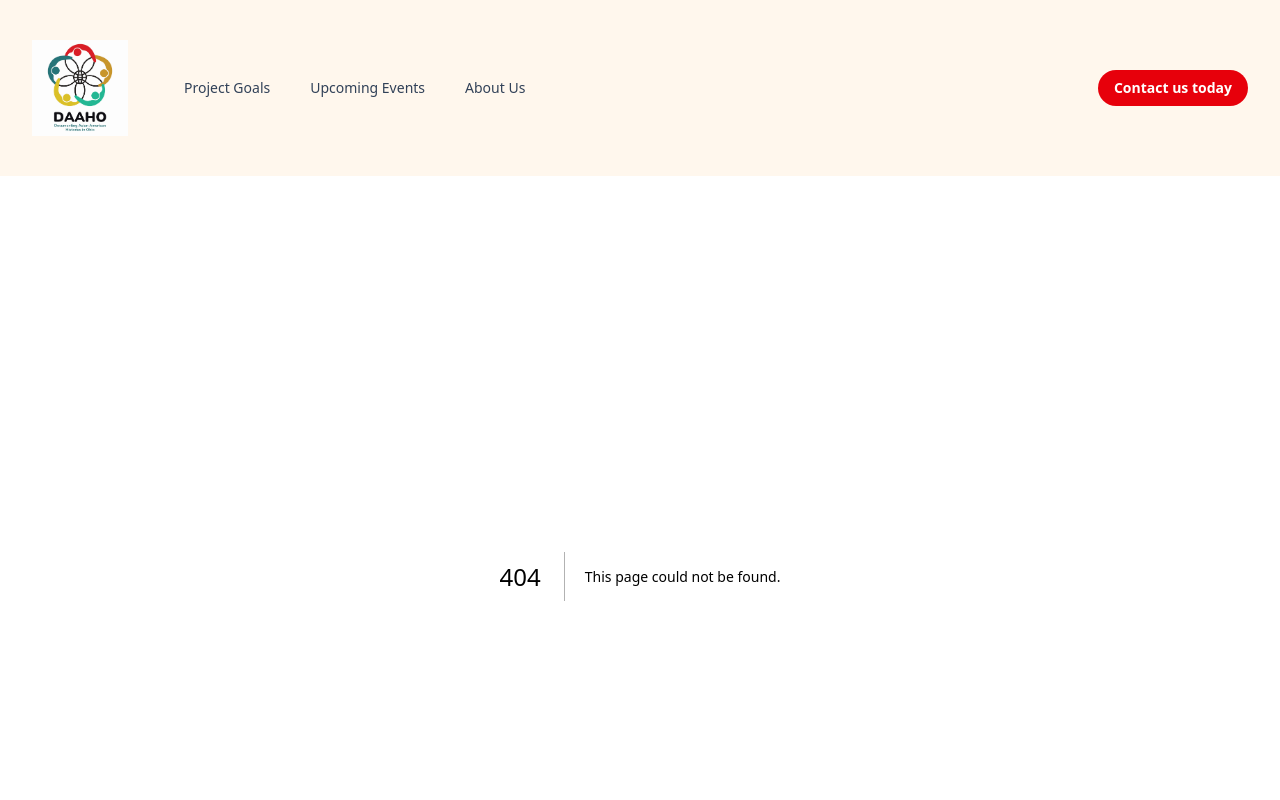
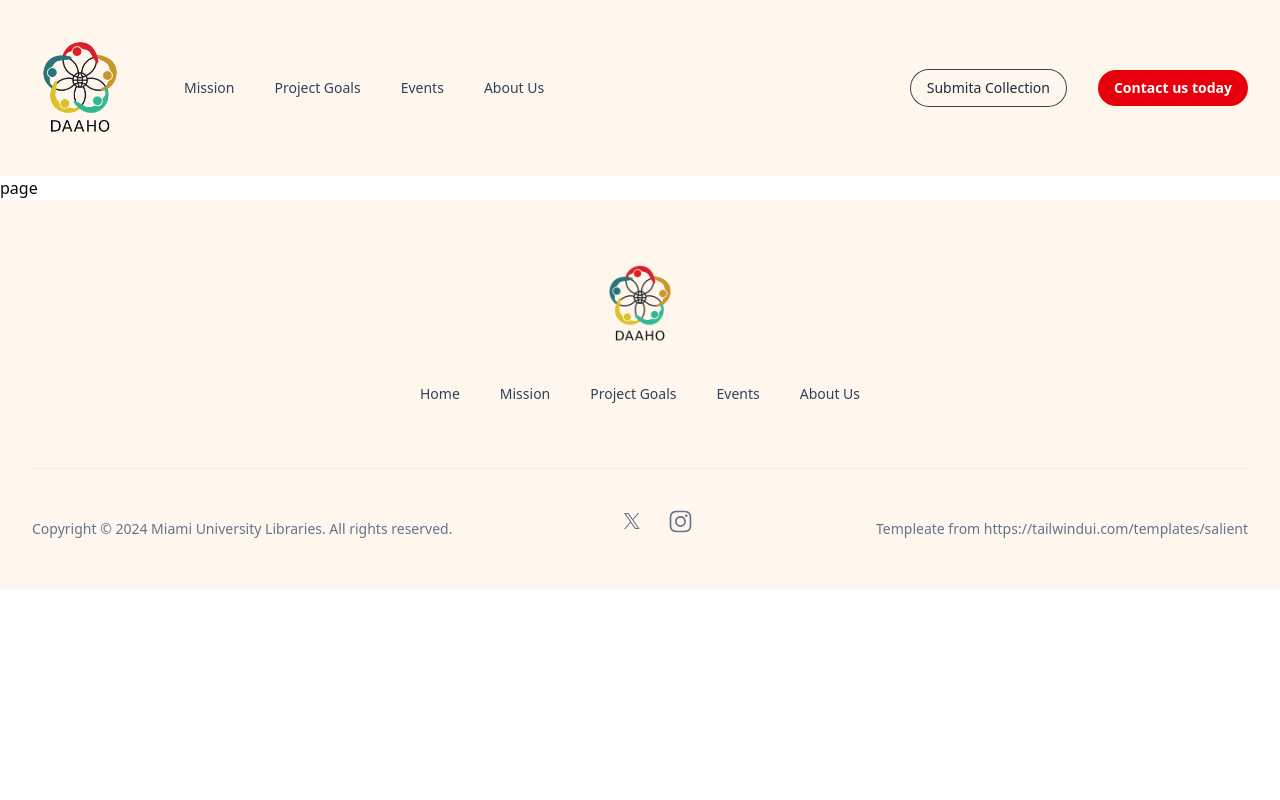
Before and after one commit to Meng-V/daaho, a Next.js app: page /submit in a window 1280 px wide. Before the commit this address had no page. Shown: the top 800 px of the page. Built offline with nearby package versions, Linux system fonts and the light colour scheme.

Commit message:
added changes v1

```diff
--- a/app/contact/page.tsx
+++ b/app/contact/page.tsx
@@ -58,7 +58,7 @@ function ContactForm() {
           <TextInput label="Message" name="message" />
 
         </div>
-        <Button type="submit" className="mt-10">
+        <Button type="submit" className="mt-10 bg-gray-300 cursor-not-allowed opacity-50" disabled>
           {`Form under construction`}
         </Button>
       </form>
--- /dev/null
+++ b/app/submit/page.tsx
@@ -0,0 +1,9 @@
+import React from 'react'
+
+const page = () => {
+  return (
+    <div>page</div>
+  )
+}
+
+export default page
--- a/components/Footer.tsx
+++ b/components/Footer.tsx
@@ -1,7 +1,8 @@
 import Link from 'next/link'
 
 import { Container } from '@/components/UI/Container'
-import Logo from "@/images/logos/logo.jpg"
+import Logo from "@/images/logos/logo_n.png"
+import { NAV_LINKS } from '@/constant/StaticInfo'
 
 
 function NavLink({
@@ -26,12 +27,17 @@ export function Footer() {
     <footer className="bg-orange-50">
       <Container>
         <div className="py-16 flex flex-col items-center">
-          <img src={Logo.src} alt="DAAHO" className="h-20" />
+          <Link href="/" aria-label="Home">
+            <img src={Logo.src} alt="DAAHO" className="h-20" />
+          </Link>
           <nav className="mt-10 text-sm" aria-label="quick links">
             <div className="-my-1 flex justify-center gap-x-6">
-              <NavLink href="#project-goals">Project Goals</NavLink>
-              <NavLink href="#upcoming-events">Upcoming Events</NavLink>
-              <NavLink href="#about-us">About Us</NavLink>
+              <NavLink href="/" key="home">Home</NavLink>
+              {NAV_LINKS.map((link) => (
+                <NavLink key={link.href} href={link.href}>
+                  {link.name}
+                </NavLink>
+              ))}
             </div>
           </nav>
         </div>
--- a/components/Goals.tsx
+++ b/components/Goals.tsx
@@ -112,7 +112,7 @@ export function Goals() {
             </span>
           </h2>
           <p className="mt-8 text-lg text-slate-700">
-            We define Asian Americans in a broad sense and the term includes both Asian American citizens and diasporic Asians. We use this term intentionally, stressing that Asians belong to the U.S. and that Asian culture is part of the U.S. culture.
+            Our project aims to achieve the following six goals by working with scholars, librarians, archivists, local communities, and partners.
           </p>
         </div>
         <FeaturesMobile />
--- a/components/Header.tsx
+++ b/components/Header.tsx
@@ -9,7 +9,8 @@ import {
 
 import { Button } from '@/components/UI/Button'
 import { HeaderContainer } from './UI/HeaderContainer'
-import Logo from "@/images/logos/logo.jpg"
+import Logo from "@/images/logos/logo_n.png"
+import { NAV_LINKS } from '@/constant/StaticInfo'
 
 import Link from 'next/link'
 import clsx from 'clsx'
@@ -93,11 +94,12 @@ function MobileNavigation() {
         transition
         className="absolute inset-x-0 top-full mt-4 flex origin-top flex-col rounded-2xl bg-white p-4 text-lg tracking-tight text-slate-900 shadow-xl ring-1 ring-slate-900/5 data-closed:scale-95 data-closed:opacity-0 data-enter:duration-150 data-leave:duration-100 data-enter:ease-out data-leave:ease-in"
       >
-        <MobileNavLink href="#project-goals">Project Goals</MobileNavLink>
-        <MobileNavLink href="#upcoming-events">Upcoming Events</MobileNavLink>
-        <MobileNavLink href="#about-us">About Us</MobileNavLink>
+        {NAV_LINKS.map((link) => (
+          <MobileNavLink key={link.href} href={link.href}>
+            {link.name}
+          </MobileNavLink>
+        ))}
         <hr className="m-2 border-slate-300/40" />
-        {/* <MobileNavLink href="/login">Get Involved</MobileNavLink> */}
       </PopoverPanel>
     </Popover>
   )
@@ -113,18 +115,20 @@ export function Header() {
               <Image className="h-24 w-auto" src={Logo} alt={'DAAHO Logo'} />
             </Link>
             <div className="hidden md:flex md:gap-x-6">
-              <NavLink href="#project-goals">Project Goals</NavLink>
-              <NavLink href="#upcoming-events">Upcoming Events</NavLink>
-              <NavLink href="#about-us">About Us</NavLink>
+              {NAV_LINKS.map((link) => (
+                <NavLink key={link.href} href={link.href}>
+                  {link.name}
+                </NavLink>
+              ))}
             </div>
           </div>
           <div className="flex items-center gap-x-5 md:gap-x-8">
             <div className="hidden md:block">
-              {/* <NavLink href="/login">Get Involved</NavLink> */}
             </div>
+            <Button variant="outline" color="red" href="/submit">Submit<span className='hidden lg:inline'> a Collection</span></Button>
             <Button href="/contact" color="red">
               <span>
-                Contact us <span className="hidden lg:inline">today</span>
+                Contact<span className="hidden lg:inline"> us today</span>
               </span>
             </Button>
             <div className="-mr-1 md:hidden">
--- a/components/Hero.tsx
+++ b/components/Hero.tsx
@@ -41,14 +41,14 @@ const Hero = () => {
                 </div>
 
                 <div className="relative max-w-3xl flex flex-col items-center justify-center gap-y-4 sm:gap-y-8 mx-auto text-center h-[30rem] sm:h-[45rem] ">
-                    <Link
+                    {/* <Link
                         href="#upcoming-events"
                     >
                         <RedButton
                             buttonType="submit"
                             buttonName="Upcoming Events"
                         />
-                    </Link>
+                    </Link> */}
                 </div>
             </div>
 
--- a/components/Mission.tsx
+++ b/components/Mission.tsx
@@ -5,7 +5,7 @@ export function Mission() {
   return (
     <section
       id="mission-statement"
-      className="bg-radial-[at_25%_25%] from-gray-900 to-blue-900 py-24"
+      className="bg-radial-[at_25%_18%] from-gray-900 to-sky-900 py-24"
     >
       <Container>
         <div className="md:text-center">
--- a/components/UI/Button.tsx
+++ b/components/UI/Button.tsx
@@ -19,6 +19,7 @@ const variantStyles = {
   outline: {
     slate:
       'ring-slate-200 text-slate-700 hover:text-slate-900 hover:ring-slate-300 active:bg-slate-100 active:text-slate-600 focus-visible:outline-red-600 focus-visible:ring-slate-300',
+    red: "ring-gray-700 text-gray-800 hover:text-red-700 hover:ring-red-600 active:bg-red-100 active:text-red-700 focus-visible:outline-red-500 focus-visible:ring-red-600",
     white:
       'ring-slate-700 text-white hover:ring-slate-500 active:ring-slate-700 active:text-slate-400 focus-visible:outline-white',
   },
--- a/components/Upcoming.tsx
+++ b/components/Upcoming.tsx
@@ -59,7 +59,7 @@ export function Upcoming() {
   return (
     <section
       id="upcoming-events"
-      className="bg-radial-[at_25%_25%] from-gray-900 to-blue-900 py-24"
+      className="bg-radial-[at_25%_25%] from-gray-900 to-sky-900 py-24"
     >
       <Container>
         <div className="md:text-center">
--- a/constant/StaticInfo.ts
+++ b/constant/StaticInfo.ts
@@ -11,7 +11,26 @@ import GibsonKatie from "../images/team/GibsonKatie.jpg";
 import HiltBill from "../images/team/HiltBill.jpg";
 import LiHongmei from "../images/team/LiHongmei.jpg";
 import WegnerAlia from "../images/team/WegnerAlia.jpg";
-import LOGO from "../images/logos/logo.jpg";
+import LOGO from "../images/logos/logo_n.png";
+
+export const NAV_LINKS = [
+    {
+        name: "Mission",
+        href: "/#mission-statement",
+    },
+    {
+        name: "Project Goals",
+        href: "/#project-goals",
+    },
+    {
+        name: "Events",
+        href: "/#upcoming-events",
+    },
+    {
+        name: "About Us",
+        href: "/#about-us",
+    },
+]
 
 export const CAROUSEL = [
     {
@@ -45,7 +64,7 @@ export const PROJECT_TEAM = [
         name: "Dr. Hongmei Li",
         title: "Project Director and Principal Investigator",
         imageTitle: LiHongmei,
-        description: "Dr. Li is an associate professor and coordinator of Strategic Communication at Miami University of Ohio with research expertise in media, cultural and communication studies, Chinese society, U.S.-China relations, and Chinese American community and diaspora."
+        description: "Dr. Li is an associate professor and area coordinator of Strategic Communication at Miami University of Ohio with research expertise in media, cultural and communication studies, Chinese society, U.S.-China relations, and Chinese American community and diaspora."
     },
     {
         name: "Dr. Yong Chen",
@@ -57,7 +76,7 @@ export const PROJECT_TEAM = [
         name: "Dr. Ann Marie Davis",
         title: "Co-Principal Investigator",
         imageTitle: DavisAnnMarie,
-        description: "Dr. Davis is an associate professor and Japanese Studies librarian at The Ohio State University Libraries. She is the curator of special collections in Area Studies documenting Japanese and Japanese American diasporic history in Ohio."
+        description: "Dr. Davis is an associate professor and Japanese Studies librarian at The Ohio State University Libraries. As a curator of general and special collections in Area Studies, she is passionate about documenting Japanese and Japanese American diasporic history in Ohio and beyond."
     },
     {
         name: "Alia Levar Wegner",
```
Also changed, not shown: images/logos/logo_n.png (added), 1 other file (tests, documents, lock files or other folders). Lines whose indentation alone changed are shown as unchanged.
